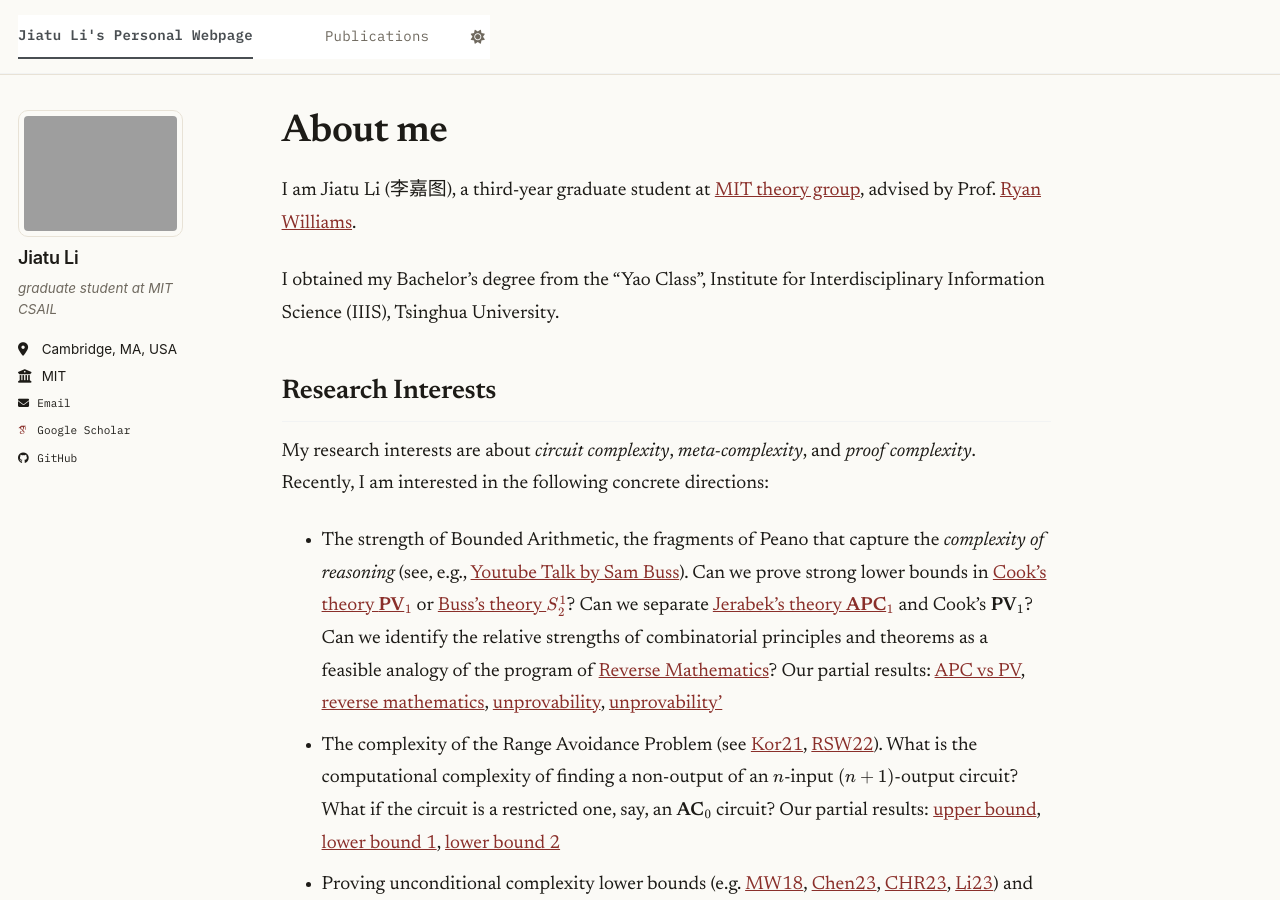
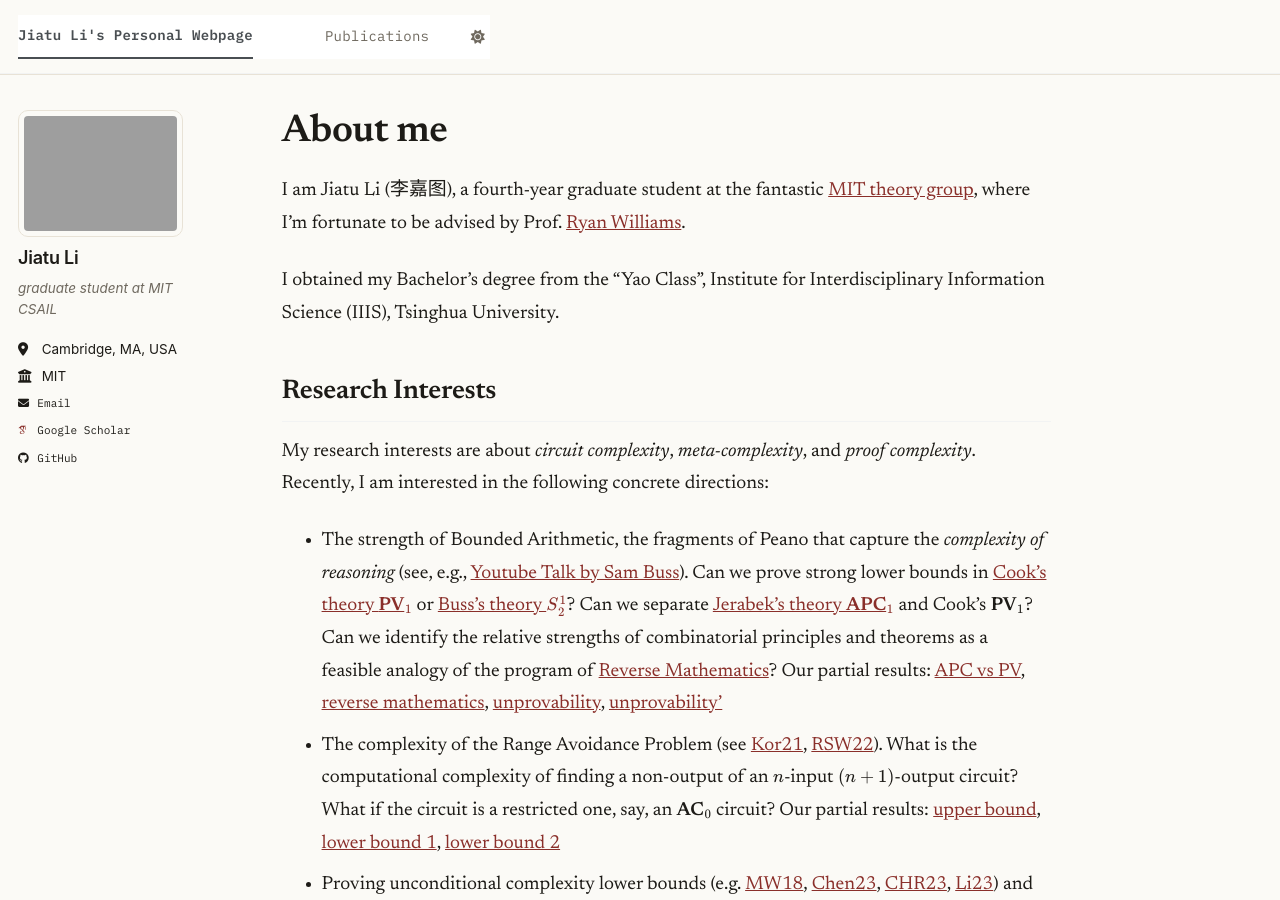
Before and after one commit to ljt12138/ljt12138.github.io, a Jekyll site: the page built from _pages/about.md, in a window 1280 px wide and 900 px high. Built offline with Jekyll 4.4.1, drawn with Linux system fonts in a browser that asks for light colours; some web fonts are replaced; a script bundle is joined from its source files by our own code; library files that are not in the unit come from our copies.

Commit message:
Hide footer RSS feed link; about-page bio updates
- Set atom_feed.hide so the "Feed" link no longer renders in the footer
- Minor about-page wording/bio updates

Co-Authored-By: Claude Opus 4.8 (1M context) <noreply@anthropic.com>

```diff
--- a/_config.yml
+++ b/_config.yml
@@ -127,7 +127,7 @@ staticman:
       options:
         format           : "iso8601" # "iso8601" (default), "timestamp-seconds", "timestamp-milliseconds"
 atom_feed:
-  hide                   : false     # change to true to hide the RSS feed in the footer
+  hide                   : true      # change to true to hide the RSS feed in the footer
   path                   : # blank (default) uses feed.xml
 
 
--- a/_pages/about.md
+++ b/_pages/about.md
@@ -7,7 +7,7 @@ redirect_from:
   - /about.html
 ---
 
-I am Jiatu Li (李嘉图), a third-year graduate student at [MIT theory group](https://toc.csail.mit.edu/), advised by Prof. [Ryan Williams](https://people.csail.mit.edu/rrw/).
+I am Jiatu Li (李嘉图), a fourth-year graduate student at the fantastic [MIT theory group](https://toc.csail.mit.edu/), where I'm fortunate to be advised by Prof. [Ryan Williams](https://people.csail.mit.edu/rrw/).
 
 I obtained my Bachelor's degree from the "Yao Class", Institute for Interdisciplinary Information Science (IIIS), Tsinghua University.
 
```
